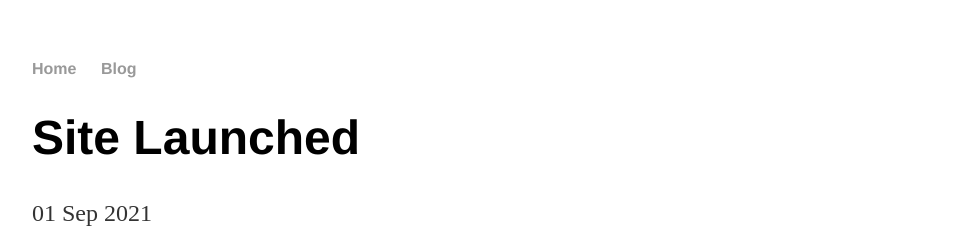
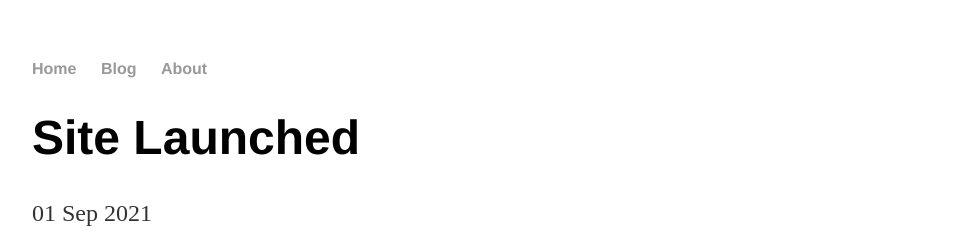
Before and after one commit to sachyith1011/sachyith1011.github.io, a Jekyll site: the page built from _posts/2021-09-01-site-launched.md, in a window 1280 px wide. Shown: the top 252 px of the page, without its empty margins (160-1118 px from the left). Built offline with Jekyll 4.4.1, drawn with Linux system fonts in a browser that asks for light colours.

Commit message:
Update default.html

```diff
--- a/_layouts/default.html
+++ b/_layouts/default.html
@@ -10,6 +10,7 @@
 <ul>
 <li><a href="/">Home</a></li>
 <li><a href="/blog">Blog</a></li>
+<li><a href="/about">About</a></li>
 </ul>
 </nav>
 <div class="container">
```
